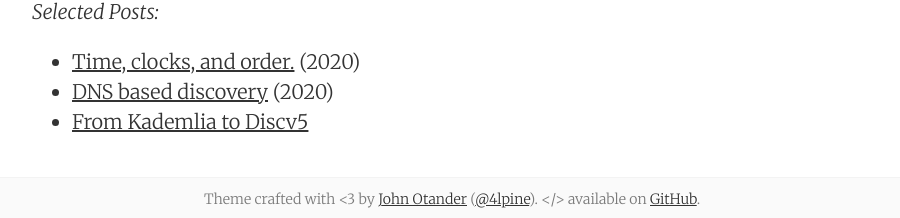
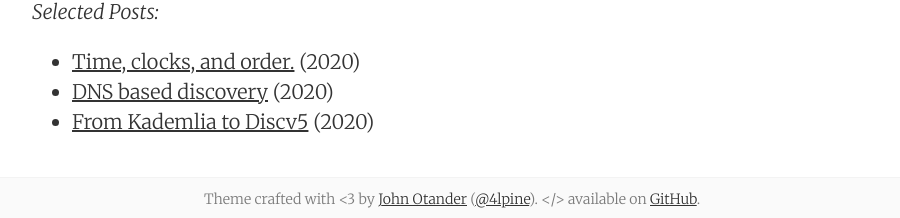
Before and after one commit to decanus/dean.eigenmann.me, a Jekyll site: the page built from index.md, in a window 1280 px wide. Shown: the part 705-923 px from the top of the page, without its empty margins (188-1088 px from the left). Built offline with Jekyll 4.4.1, drawn with Linux system fonts in a browser that asks for light colours; nearby versions of some CDN libraries; our own code applies the rules of GitHub Pages for plain Markdown files.

Commit message:
Update index.md

```diff
--- a/index.md
+++ b/index.md
@@ -22,4 +22,4 @@ I started my software development career with an internship at [spacebyte](https
 
  - [Time, clocks, and order.](./_posts/2020-01-06-time-clocks-and-order.md) (2020)
  - [DNS based discovery](https://vac.dev/dns-based-discovery) (2020)
- - [From Kademlia to Discv5](https://vac.dev/kademlia-to-discv5)
+ - [From Kademlia to Discv5](https://vac.dev/kademlia-to-discv5) (2020)
```
